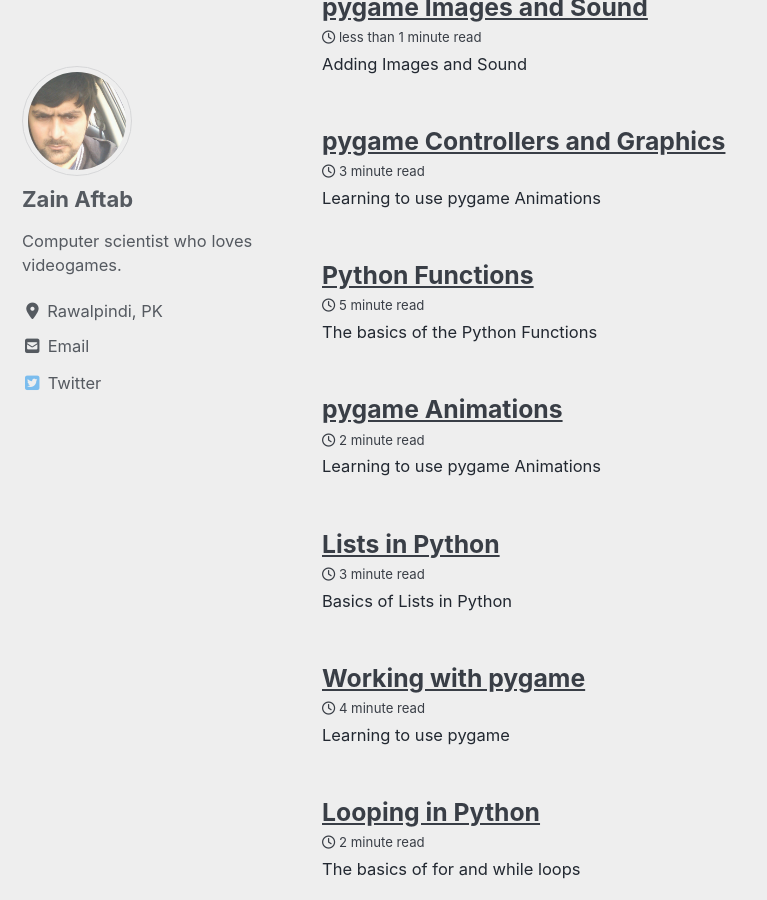
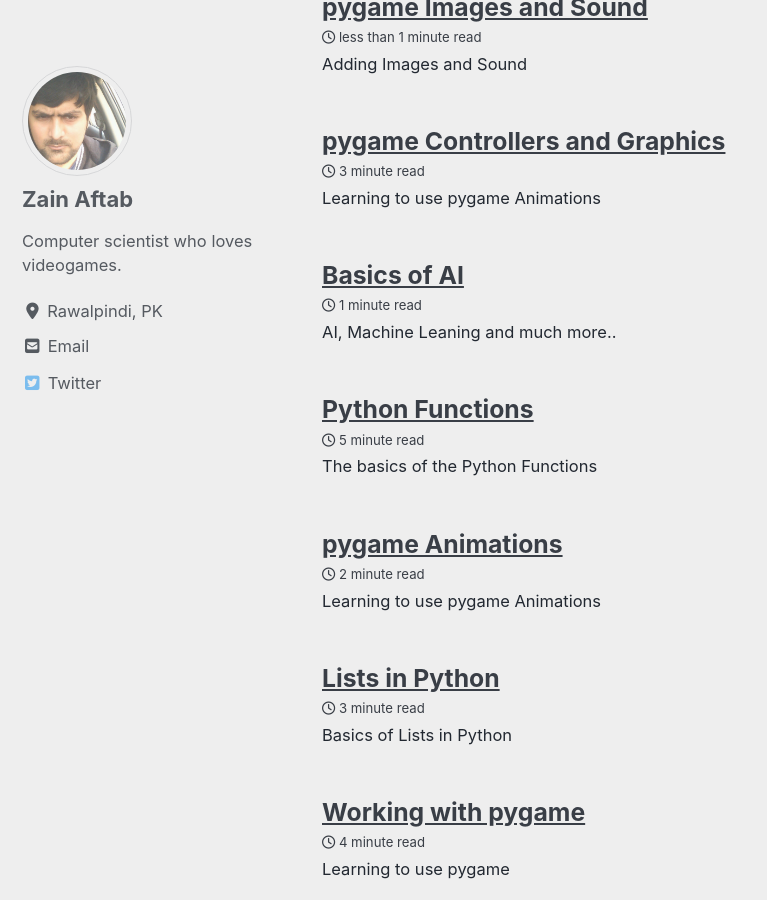
Before and after one commit to zainaftab2225/zainaftab2225.github.io, a Jekyll site: the page built from _pages/computerscience.md, in a window 1280 px wide and 900 px high, scrolled down 1117 px. Shown: the whole window, without its empty margins (0-767 px from the left). Built offline with Jekyll 4.4.1, drawn with Linux system fonts in a browser that asks for light colours; cached includes are drawn as plain includes; nearby versions of some CDN libraries; some of the changed lines change nothing that is shown.

```diff
--- /dev/null
+++ b/_computerscience/basics-of-ai.md
@@ -0,0 +1,37 @@
+---
+title: "Basics of AI"
+excerpt: "AI, Machine Leaning and much more.."
+date: 2020-07-08
+toc: true
+---
+
+## What is AI?
+
+- In popular culture and fiction, the AI we see is *generalized AI*. It isn't very realistic.
+- A machine is said to have **artificial intelligence** if it can *interpret data*, potentially *learn from the data* and use that knowledge to adapt and *achieve certain goals*.
+- A simple example of a computer with AI is detecting whether it is you in a photo or not.
+- The concept was first realized in the Darthmouth conference 1956 but there was an AI winter due to a lack of *computing power* and *data*.
+- These problems were solved with time (after ~2005) with more computing power and the internet.
+
+
+## Machine Learning Principles and Applications
+
+### Supervised Learning
+
+- Computers to have to learn before they can do anything; just like humans.
+- There are three main types of learning:
+  1. Reinforcement Learning
+  2. Unsupervised Learning
+  3. Supervised Learning
+- **Reinforcement Learning:** The process of learning in an environment through feedback from an AI's behavior. Think about how a baby learns to walk; the baby keeps stumbling until one day he/she learns to balance and walk properly.
+- **Unsupervised Learning:** The process of learning without training labels. It can also be called clustering or grouping.
+- **Supervised Learning:** The process of learning *with* training labels. The supervisor knows the correct answer and points out mistakes during the learning process.
+- An easy example would be to classify images of animals which are mammals or not. This AI needs to be *trained* by examples after which it should be able to classify images it hasn't seen before. Another example is how spam emails are classified.
+- Inspired by human brains and neurons, psychologist Frank Rosenblatt created the Perceptron to classify whether a shape is a triangle or not a triangle. Now, we just program our computers to behave like neurons.
+- Below is a simple example of how to use a step function as an activation function to either get true or not true (false). Neurons have inputs and weights that are added and if they go above the threshold weight called the bias (can be adjusted), the neuron will output a 1 otherwise a 0.
+
+![image-center](/images/computerscience/supervised_learning_01.JPG){: .align-center}
+
+- There are many different kind of functions that we can use. It doesn't have to be a step function. Some more functions are given below.
+
+![image-center](/images/computerscience/supervised_learning_02.JPG){: .align-center}
```
Also changed, not shown: _worldhistory/beginningto600bce.md (+2 -0 lines), images/computerscience/supervised_learning_01.JPG (added), images/computerscience/supervised_learning_02.JPG (added).
